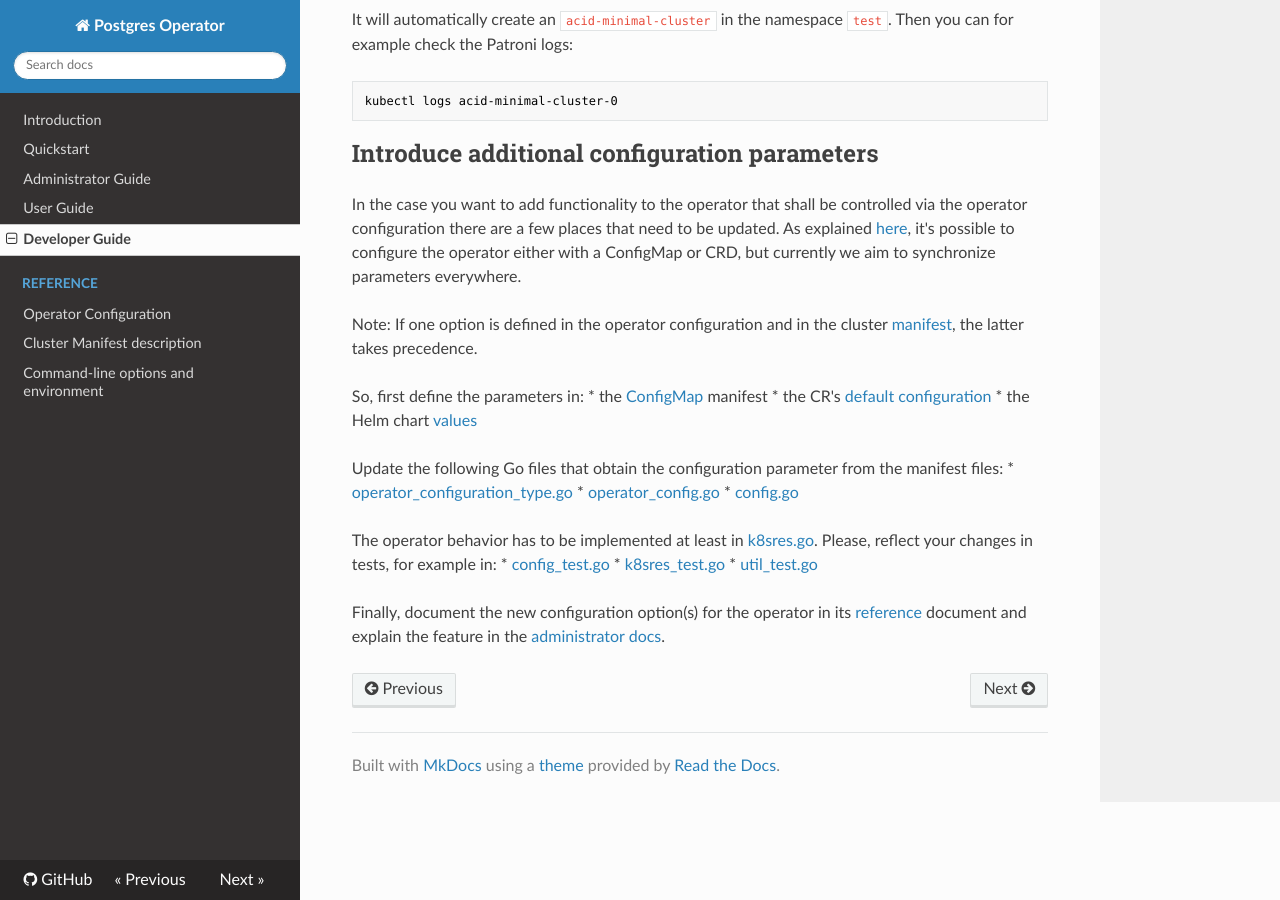
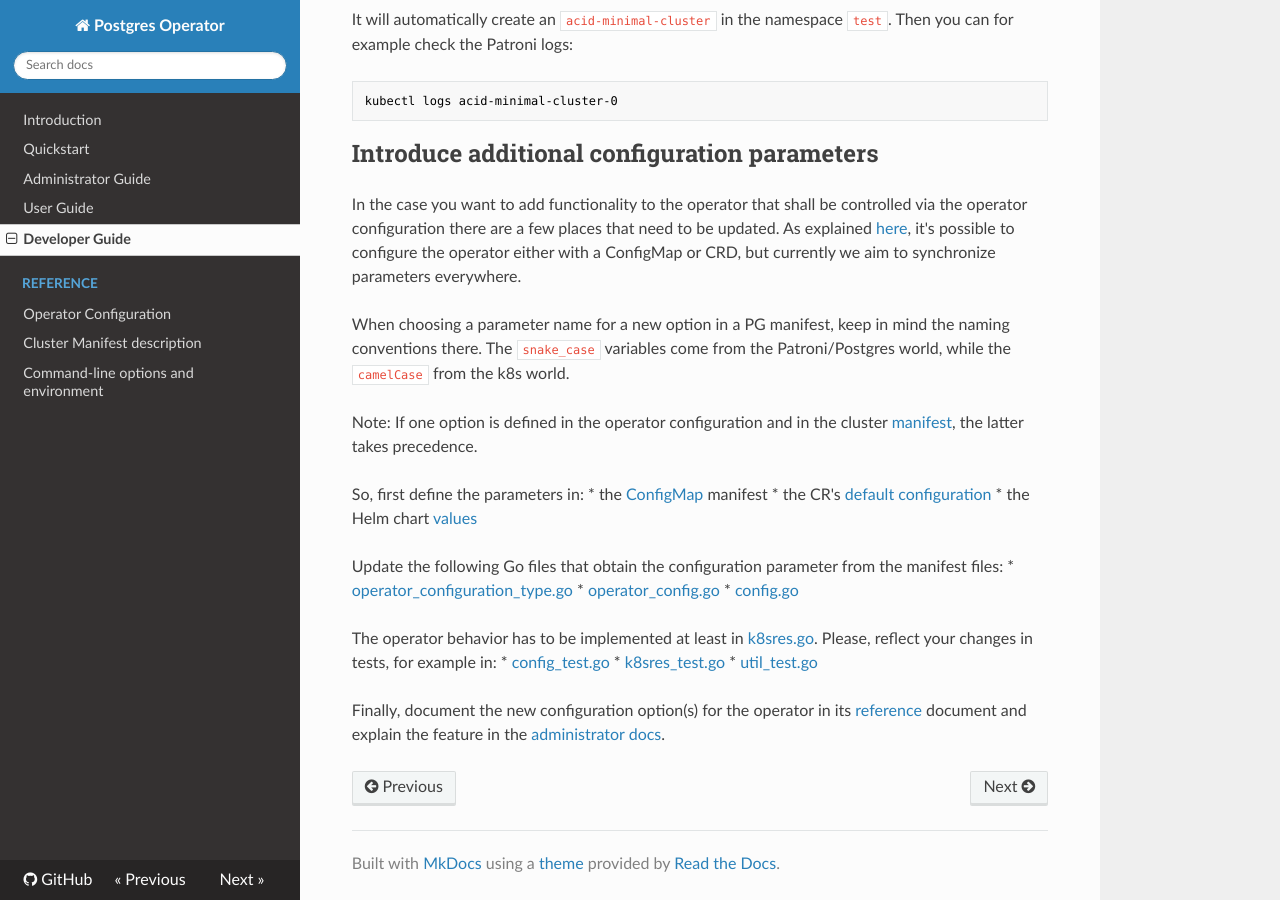
Before and after one commit to zalando/postgres-operator, an MkDocs documentation site: the page built from docs/developer.md, in a window 1280 px wide and 900 px high, scrolled down 6160 px. Built offline with MkDocs 1.6.1, drawn with Linux system fonts in a browser that asks for light colours; nearby versions of some CDN libraries; old or Windows-style settings are respelled for this version of MkDocs.

Commit message:
Address docs' review

```diff
--- a/docs/developer.md
+++ b/docs/developer.md
@@ -323,6 +323,9 @@ be updated. As explained [here](reference/operator_parameters.md), it's possible
 to configure the operator either with a ConfigMap or CRD, but currently we aim
 to synchronize parameters everywhere.
 
+When choosing a parameter name for a new option in a PG manifest, keep in mind
+the naming conventions there. The `snake_case` variables come from the Patroni/Postgres world, while the `camelCase` from the k8s world.
+
 Note: If one option is defined in the operator configuration and in the cluster
 [manifest](../manifests/complete-postgres-manifest.yaml), the latter takes
 precedence.
```
Also changed, not shown: docs/reference/operator_parameters.md (+1 -1 lines).
